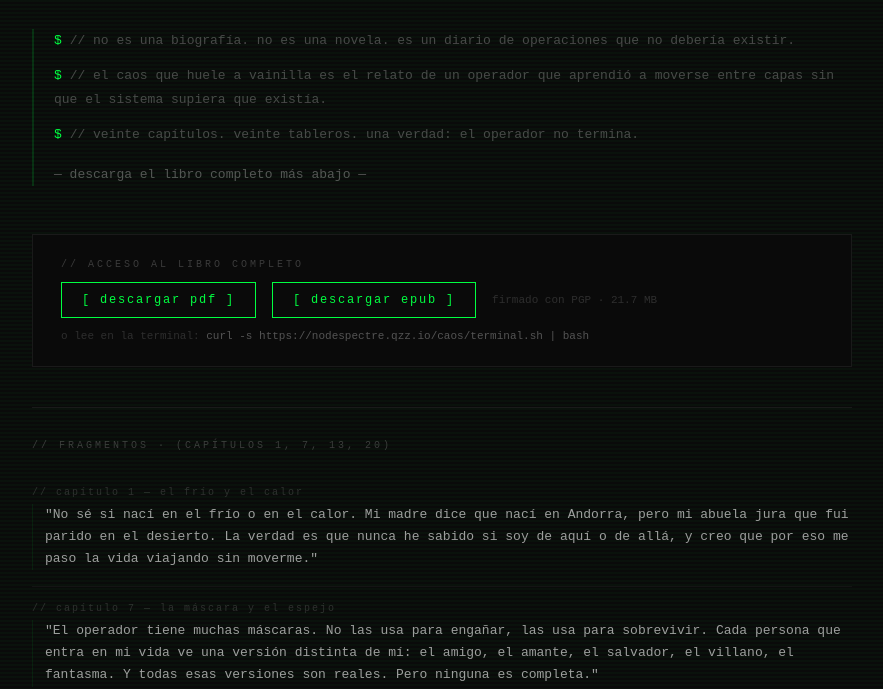
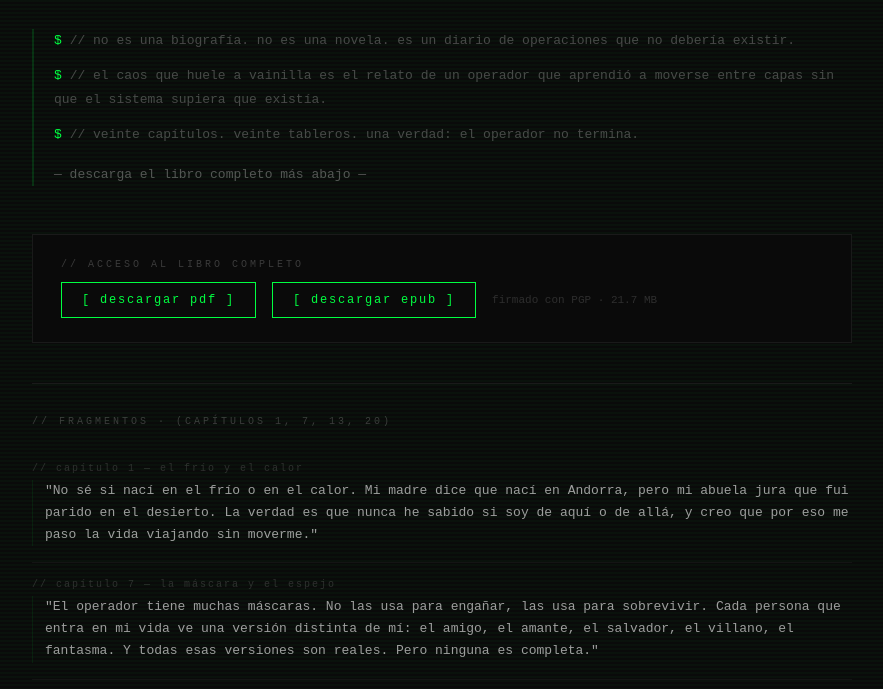
Before and after one commit to vanillevault/NodeSpectre, a plain HTML site: page caos/index.html in a window 1280 px wide. Shown: the part 149-838 px from the top of the page, without its empty margins (198-1081 px from the left). Drawn offline with Linux system fonts and the light colour scheme.

Commit message:
Remove terminal command from download note
Removed terminal command instruction from the download section.

```diff
--- a/caos/index.html
+++ b/caos/index.html
@@ -230,7 +230,6 @@
       <a href="/caos/el-caos-con-olor-a-vainilla.epub" class="download__btn">[ descargar epub ]</a>
       <span class="download__note">firmado con PGP · 21.7 MB</span>
     </div>
-    <p class="download__note">o lee en la terminal: <span style="color:rgba(255,255,255,0.3);">curl -s https://nodespectre.qzz.io/caos/terminal.sh | bash</span></p>
   </section>
 
   <!-- ==================== FRAGMENTS ==================== -->
```
